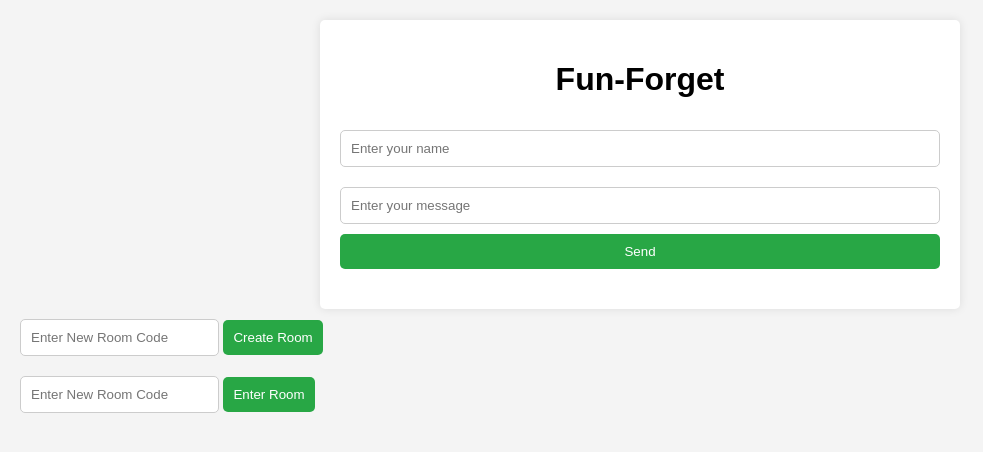
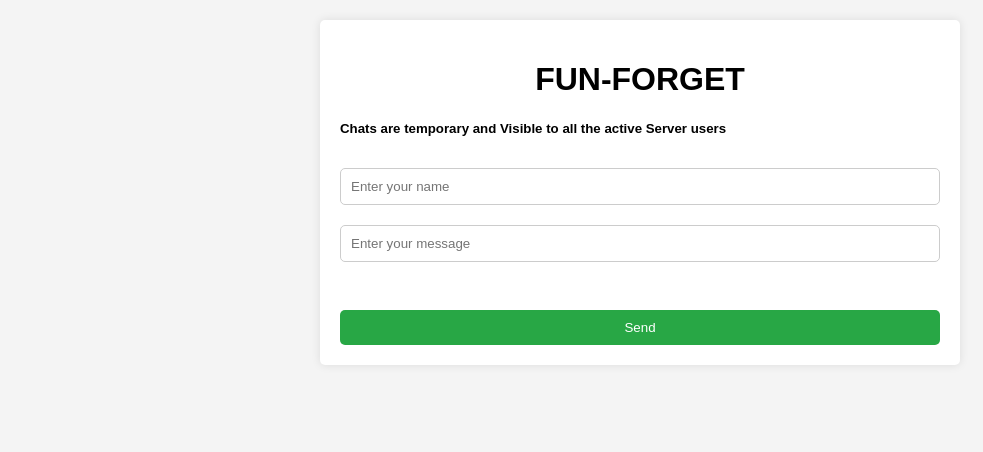
Before and after one commit to vinnu1013/Temp-chat, a website: page index.html in a window 1280 px wide. Shown: the whole page, without its empty margins (0-983 px from the left). Drawn offline with Linux system fonts and the light colour scheme.

Commit message:
Update index.html

```diff
--- a/index.html
+++ b/index.html
@@ -4,30 +4,37 @@
     <meta charset="UTF-8">
     <meta name="viewport" content="width=device-width, initial-scale=1.0">
     <link rel="stylesheet" href="styles.css">
-    <title>Temp_Chat</title>
-    <link rel="icon" href="Suite.jpeg.jpg" type="image/icon type">
+    <title>Temp_CHAT</title>
 </head>
 <body>
     <div class="container">
-        <h1>Fun-Forget</h1>
+        <h1>FUN-FORGET</h1>
+        <h5>Chats are temporary and Visible to all the active Server users</h5>
         <form id="messageForm">
             <input type="text" id="userName" placeholder="Enter your name" required>
             <input type="text" id="userMessage" placeholder="Enter your message" required>
+            <div id="messages"></div>
+            <br>
+            <!-- <div>
+              <input type="text" id="userName" placeholder="Join Room">
+              <button type="submit">Join</button>
+                    <input type="text" id="userMessage" placeholder="Create Room ">
+                    <button type="submit">Create</button>
+            </div> -->
+
             <button type="submit">Send</button>
         </form>
-        <div id="messages"></div>
     </div>
-    <div id='Create_Room'>
-        <input type='text' id="roomID" placeholder="Enter New Room Code">
-        <button type=''submit> Create Room </button>
-    </div>
-    <div>
-         <input type='text' id="roomID" placeholder="Enter New Room Code">
-        <button type=''submit> Enter Room </button>
-    </div>
-
-    <!-- ✅ Load script.js (It already contains WebSocket connection) -->
+     <!-- <footer class="footer">
+      <table>
+        <tr>
+          <td><p >Created by: <a href="https://vinnu1013.github.io/Portfolio/">Thappetla Vinay Kumar</a></p></td>
+          <td><p> Github: <a href="https://github.com/vinnu1013/">vinnu1013</a></p></td>
+          <td><p> Mail id: <a href="mailto:mr.vinnu10@gmail.com">mr.vinnu10@gmail.com</a></p></td>
+          <td><p> Contact: <a href="tel:+9059236500">9059236500</a></p></td>
+        </tr>
+      </table>
+     </footer> -->
     <script src="script.js"></script>
-
 </body>
 </html>
```
